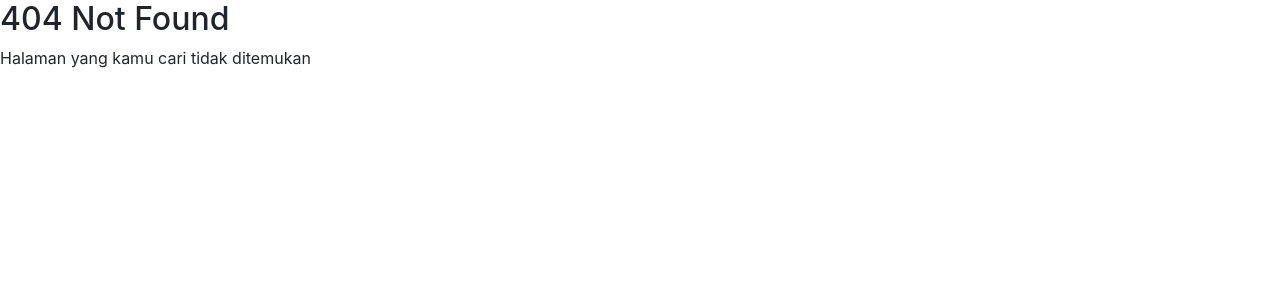
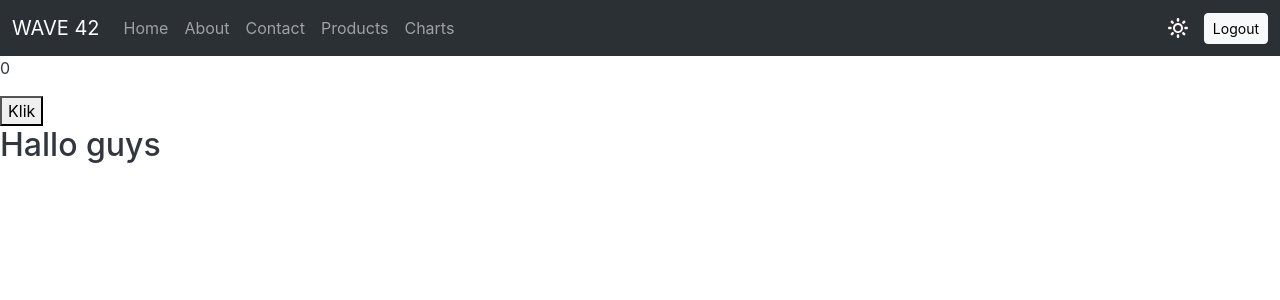
Before and after one commit to sm-rijal/wave42-frontend, a React (Create React App) app: page /test in a window 1280 px wide. Before the commit this address had no page. Shown: the top 300 px of the page. Built offline with nearby package versions, Linux system fonts and the light colour scheme; sample sign-in values are in the browser's storage.

Commit message:
add ch10day5 add cloudinary

```diff
--- a/src/App.jsx
+++ b/src/App.jsx
@@ -7,6 +7,7 @@ import Charts from './pages/Charts';
 import Login from './pages/Login';
 import PrivateRoute from './components/PrivateRoute';
 import 'react-toastify/dist/ReactToastify.css';
+import Test from './pages/Test';
 
 function App() {
   return (
@@ -24,6 +25,7 @@ function App() {
           <Route path="/add-product" element={<AddProduct />} />
           <Route path="/edit-product/:id" element={<EditProduct />} />
           <Route path="/charts" element={<Charts />} />
+          <Route path="/test" element={<Test />} />
 
         </Route>
 
--- a/src/pages/AddProduct.jsx
+++ b/src/pages/AddProduct.jsx
@@ -106,7 +106,7 @@ function AddProduct() {
                     }
 
                     <div className='d-flex justify-content-end'>
-                        <button className='btn btn-primary' disabled={isLoading}>Simpan</button>
+                        <button className='btn btn-primary' disabled={isLoading}>{isLoading ? 'Loading' : 'Simpan'}</button>
                     </div>
                 </form>
             </div>
--- a/src/pages/EditProduct.jsx
+++ b/src/pages/EditProduct.jsx
@@ -41,7 +41,7 @@ function EditProduct() {
 
         } catch (error) {
             console.log(error);
-            alert('edit data gagal')
+            toast.error(error.response?.data.message)
         }
     }
 
--- /dev/null
+++ b/src/pages/Test.jsx
@@ -0,0 +1,29 @@
+import React, { Component } from 'react'
+import Layout from '../components/Layout'
+
+export class Test extends Component {
+
+    // const [count, setCount] = useState()
+    constructor(props) {
+        super(props)
+        this.state = {
+            count: 0
+        }
+    }
+
+    incrementCount = () => {
+        this.setState({count: this.state.count + 1})
+    }
+
+  render() {
+    return (
+      <Layout title='Test'>
+        <p>{this.state.count}</p>
+        <button onClick={this.incrementCount}>Klik</button>
+        <h2>Hallo guys</h2>
+      </Layout>
+    )
+  }
+}
+
+export default Test
```
Also changed, not shown: src/components/PrivateRoute.jsx (line endings or trailing spaces).
